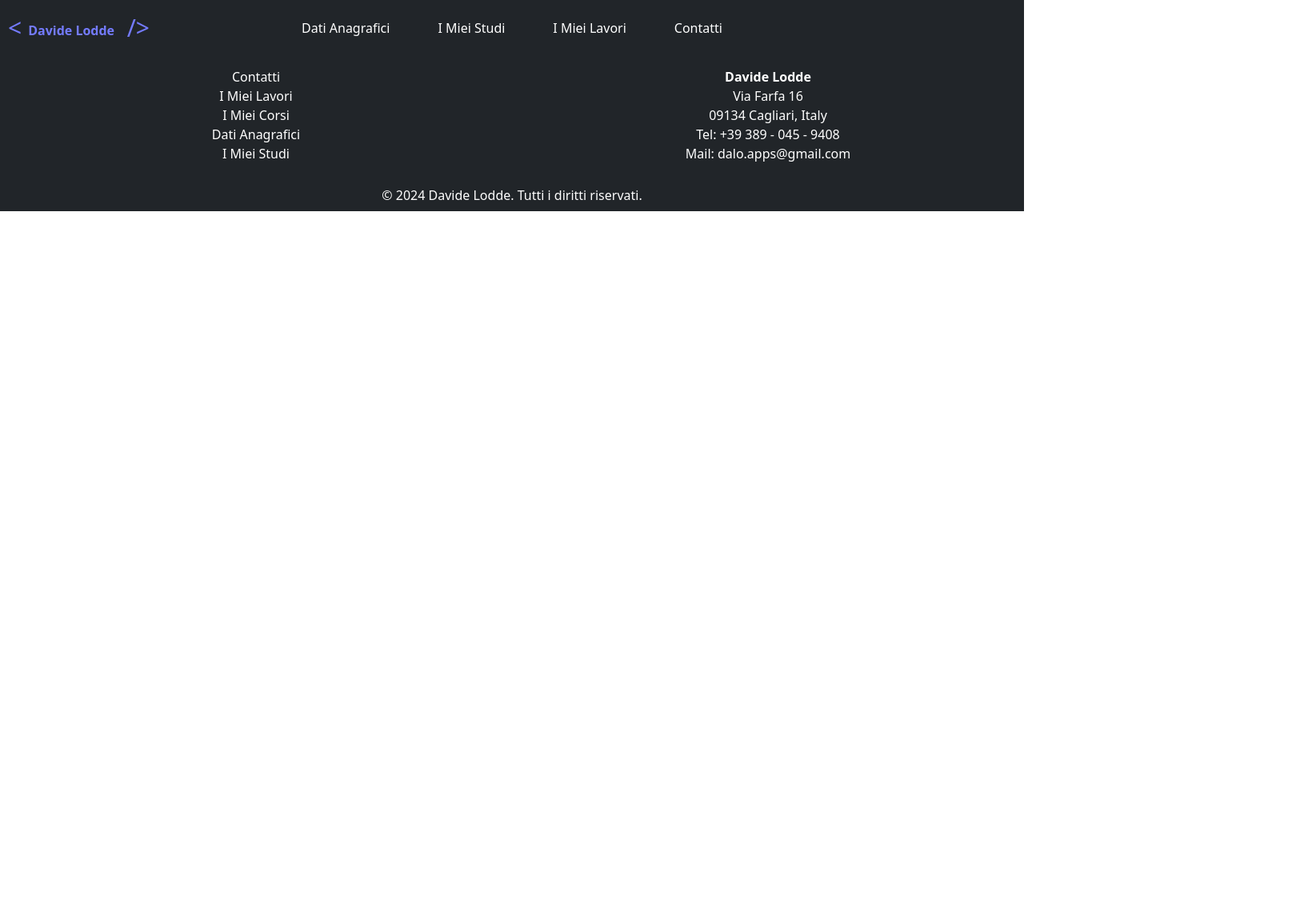
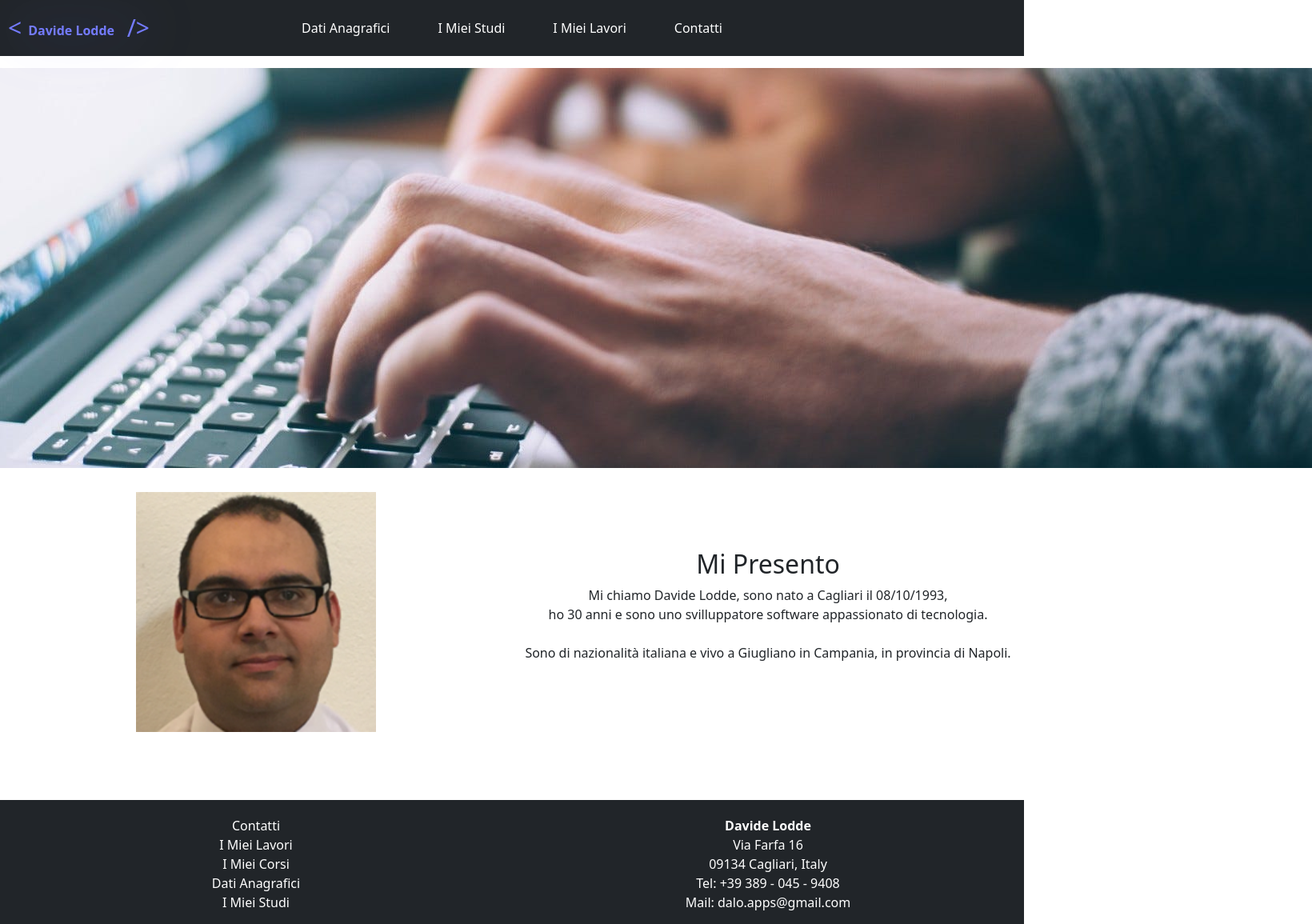
Before and after one commit to davideloddeDev/curriculum, a React (Vite) app: page /anagrafica in a window 1280 px wide. Shown: the top 1155 px of the page at 80% size, 1640 px wide, since content can reach past the window. Before the commit the page ends 800 px from the top, so only its background shows below. Built offline with nearby package versions, Linux system fonts and the light colour scheme.

Commit message:
implementazioni pagina anagrafica

```diff
--- a/src/Anagrafica.jsx
+++ b/src/Anagrafica.jsx
@@ -2,8 +2,26 @@ import './Anagrafica/css/anagrafica.css'
 
 export function Anagrafica() {
     return(
-        <div>
-            <h1>Anagrafica</h1>
+        <div className="anagrafica">
+            <section className="anagraficaHero">
+                <img src="heroAnagrafici.jpeg"
+                     alt="hero"/>
+            </section>
+            <section className="anagraficaDescription">
+                <div className="containerSx">
+                    <img src="DavideLodde.png"
+                         alt="Davide Lodde"/>
+                </div>
+                <div className="containerDx">
+                    <h2>Mi Presento</h2>
+                    <p>
+                        Mi chiamo Davide Lodde, sono nato a Cagliari il 08/10/1993,<br/>
+                        ho 30 anni e sono uno svilluppatore software appassionato di tecnologia.<br/><br/>
+
+                        Sono di nazionalità italiana e vivo a Giugliano in Campania, in provincia di Napoli.
+                    </p>
+                </div>
+            </section>
         </div>
     )
 }
--- a/src/Anagrafica/css/anagrafica.css
+++ b/src/Anagrafica/css/anagrafica.css
@@ -0,0 +1,53 @@
+.anagrafica {
+    width: 100vw;
+    height: 1000px;
+    display: flex;
+    flex-direction: column;
+    justify-content: center;
+    align-items: center;
+
+}
+
+.anagraficaHero {
+    width: 100vw;
+    height: 500px;
+    display: flex;
+    flex-direction: column;
+    justify-content: center;
+    align-items: center;
+    margin-bottom: 15px;
+}
+
+.anagraficaHero img {
+    height: 500px;
+}
+
+.anagraficaDescription {
+    width: 100vw;
+    height: 300px;
+    display: flex;
+    justify-content: center;
+    align-items: center;
+    margin-top: 15px;
+}
+
+.containerSx {
+    width: 50vw;
+    height: 300px;
+    display: flex;
+    justify-content: center;
+    align-items: center;
+}
+
+.containerSx img {
+    height: 300px;
+}
+
+.containerDx {
+    width: 50vw;
+    height: 300px;
+    display: flex;
+    justify-content: center;
+    align-items: center;
+    flex-direction: column;
+}
```
